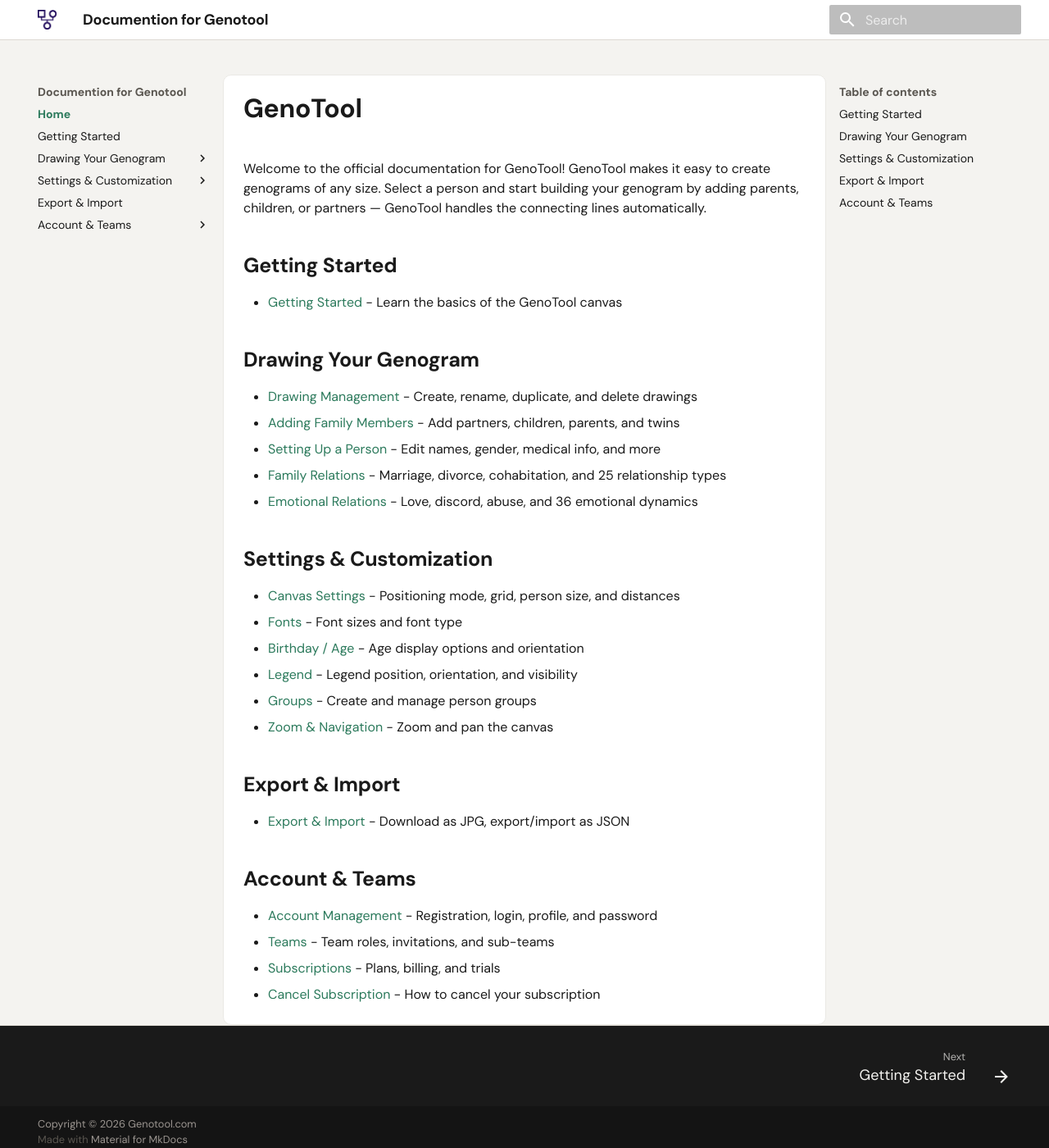
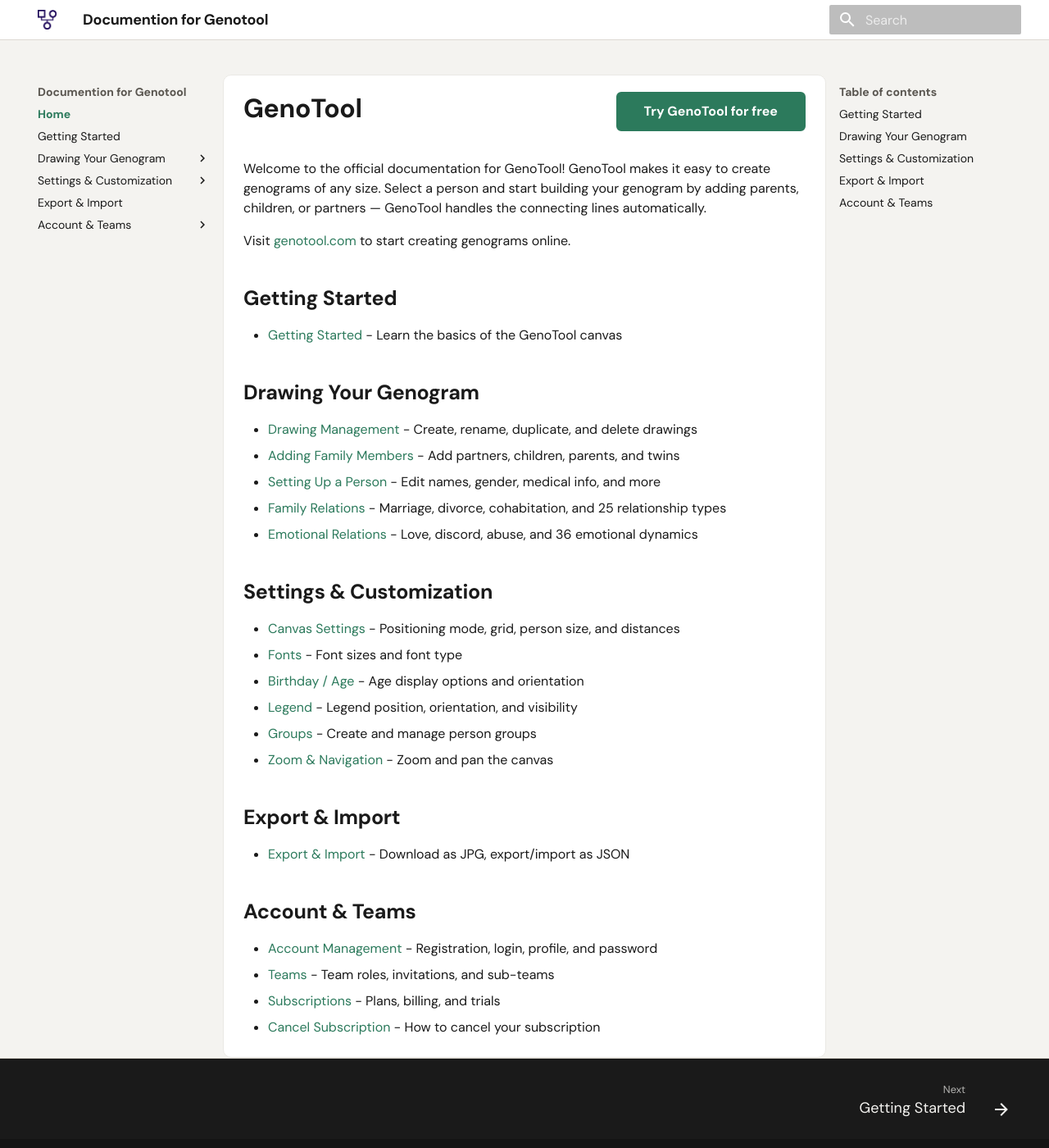
Before and after one commit to kloostermanw/genotool-docs, an MkDocs documentation site: the page built from docs/index.md, in a window 1280 px wide and 1400 px high. Shown: the whole window at 82% size. Built offline with MkDocs 1.6.1 and Material for MkDocs 9.7.7, drawn with Linux system fonts in a browser that asks for light colours; some of the changed text lies outside the part shown.

Commit message:
refactor: added reference to genotool

```diff
--- a/docs/assets/stylesheets/custom.css
+++ b/docs/assets/stylesheets/custom.css
@@ -211,6 +211,10 @@
   border-color: #24694e;
 }
 
+.md-typeset .md-button--right {
+  float: right;
+}
+
 /* ==========================================================================
    Scrollbar styling
    ========================================================================== */
--- a/docs/index.md
+++ b/docs/index.md
@@ -1,6 +1,8 @@
 # GenoTool
 
 Welcome to the official documentation for GenoTool! GenoTool makes it easy to create genograms of any size. Select a person and start building your genogram by adding parents, children, or partners — GenoTool handles the connecting lines automatically.
+
+Visit [genotool.com](https://genotool.com) to start creating genograms online.
 
 ## Getting Started
 
--- a/docs/overrides/main.html
+++ b/docs/overrides/main.html
@@ -6,3 +6,7 @@
   <meta property="og:url" content="{{ page.canonical_url }}" />
   <meta property="og:site_name" content="{{ config.site_name }}" />
 {% endblock %}
+{% block content %}
+  <a href="https://genotool.com" class="md-button md-button--primary md-button--right">Try GenoTool for free</a>
+  {{ super() }}
+{% endblock %}
--- a/mkdocs.yml
+++ b/mkdocs.yml
@@ -63,4 +63,4 @@
   - admonition
   - pymdownx.details
 
-copyright: Copyright &copy; 2026 Genotool.com
+copyright: Copyright &copy; 2026 <a href="https://genotool.com">Genotool.com</a>
```
Also changed, not shown: CLAUDE.md (+14 -4 lines), docs/getting-started.md (+2 -0 lines).
